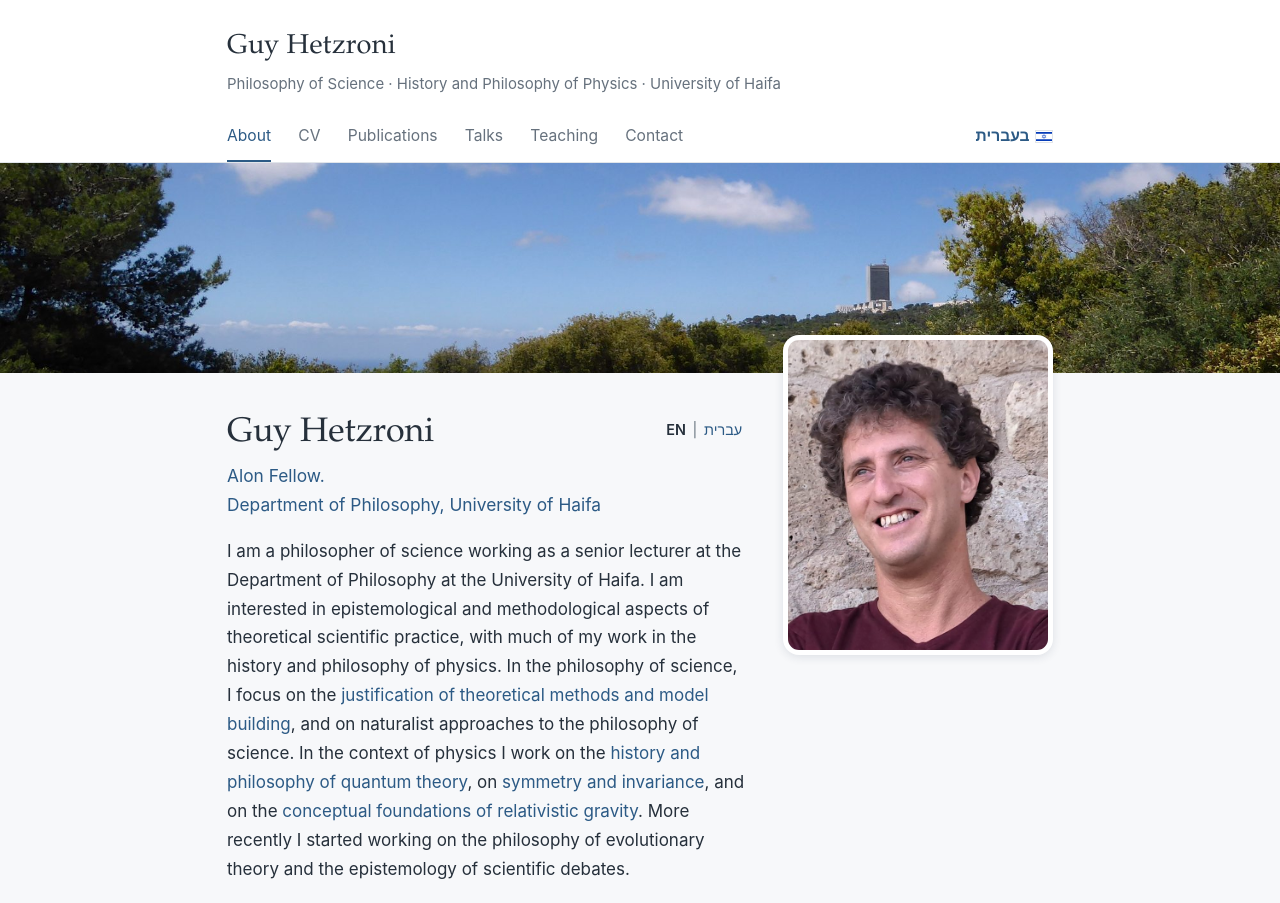
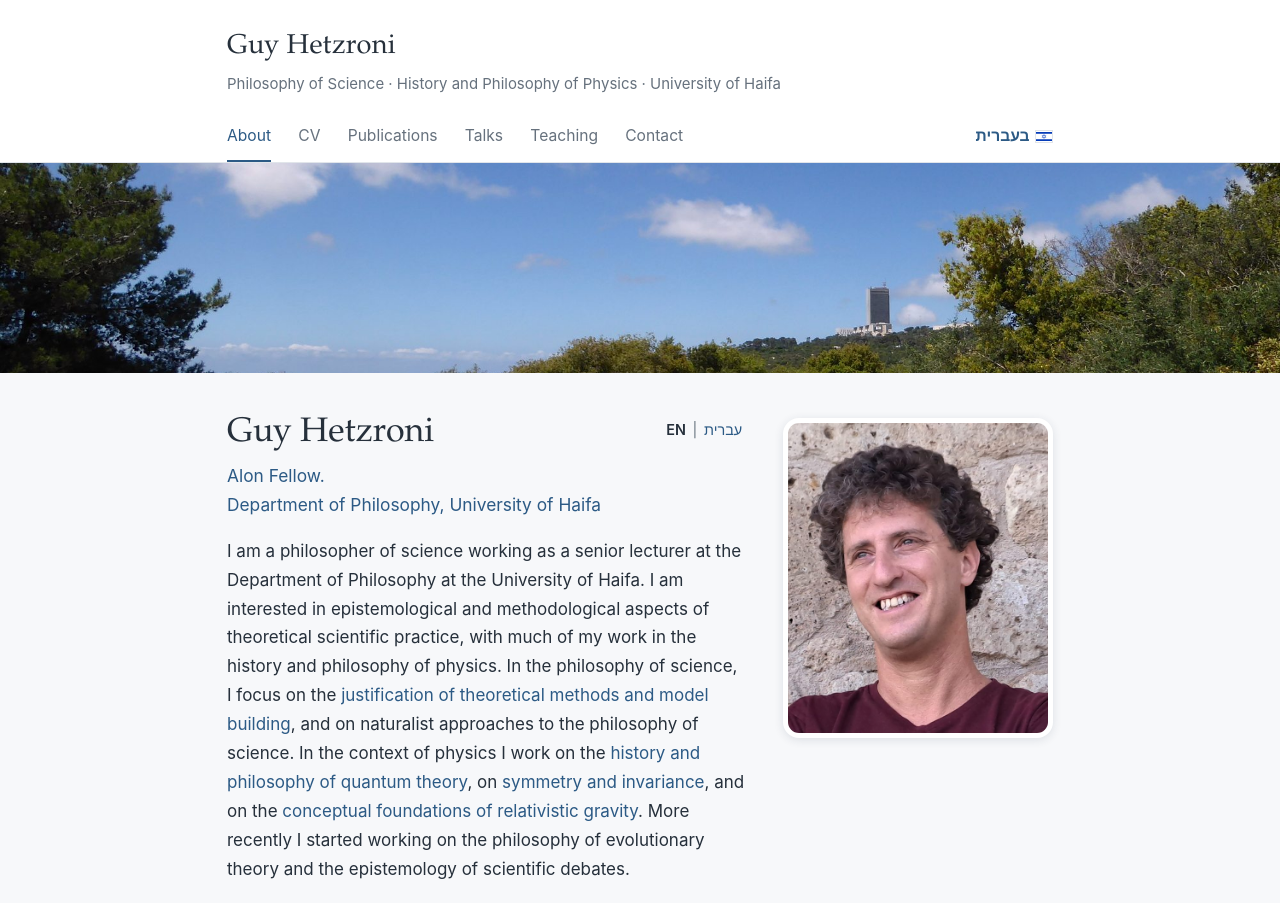
Before and after one commit to guyguyhtz/guyguyhtz.github.io, a plain HTML site: page index.html in a window 1280 px wide. Shown: the top 903 px of the page. Drawn offline with Linux system fonts and the light colour scheme.

Commit message:
Add files via upload

```diff
--- a/css/style.css
+++ b/css/style.css
@@ -130,7 +130,7 @@ h3 { font-size: 1.15rem; margin: 2rem 0 0.6rem; }
   width: 100%;
   height: 210px;
   object-fit: cover;
-  object-position: center 45%;
+  object-position: 15% 10%;   /* the tower is at the top left: keep it in view on every screen */
 }
 
 .intro {
@@ -147,7 +147,7 @@ h3 { font-size: 1.15rem; margin: 2rem 0 0.6rem; }
   object-fit: cover;
   object-position: 45% 30%;
   border-radius: 16px;
-  margin-top: -4.5rem;            /* overlaps the banner slightly */
+  margin-top: 0.4rem;             /* below the banner, level with the name, so the sea stays in view */
   border: 5px solid var(--surface);
   box-shadow: 0 2px 10px rgba(30, 50, 70, 0.12);
   background: var(--surface);
```
